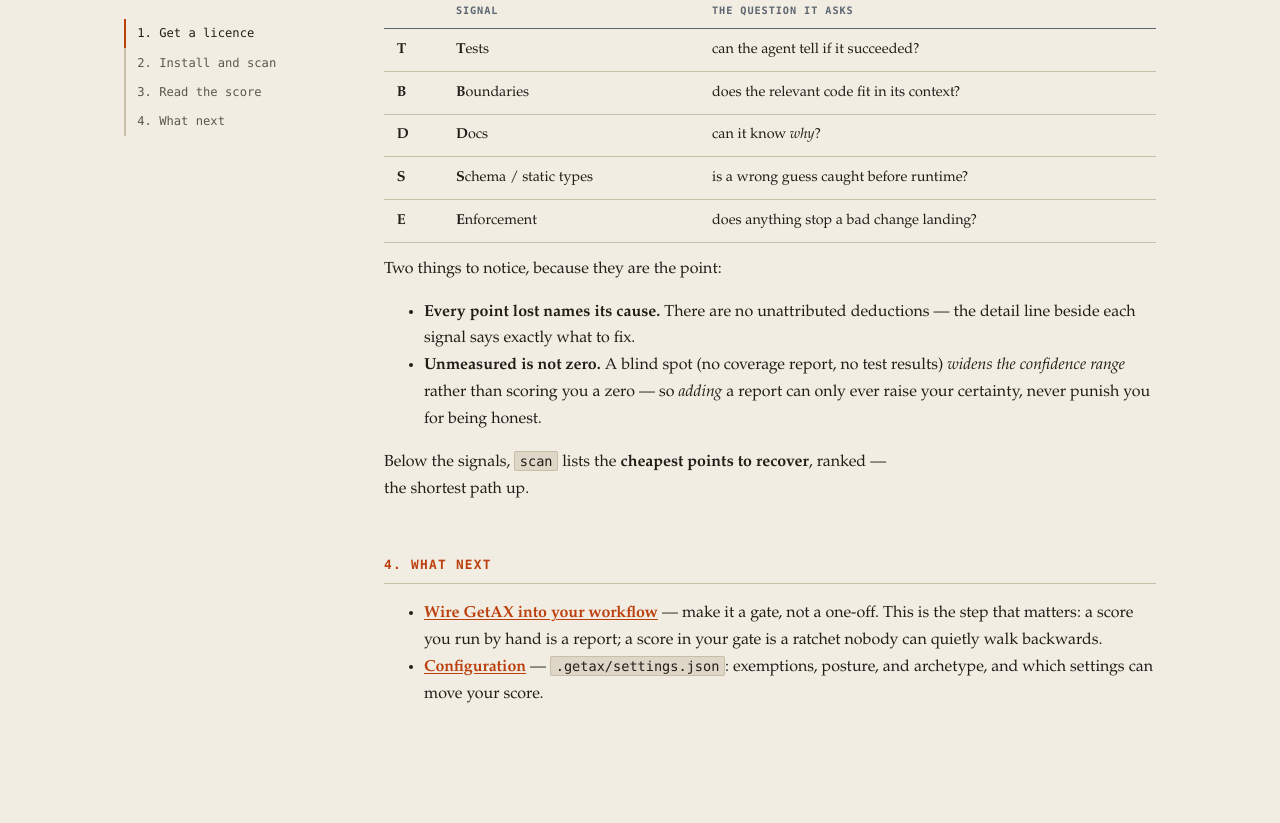
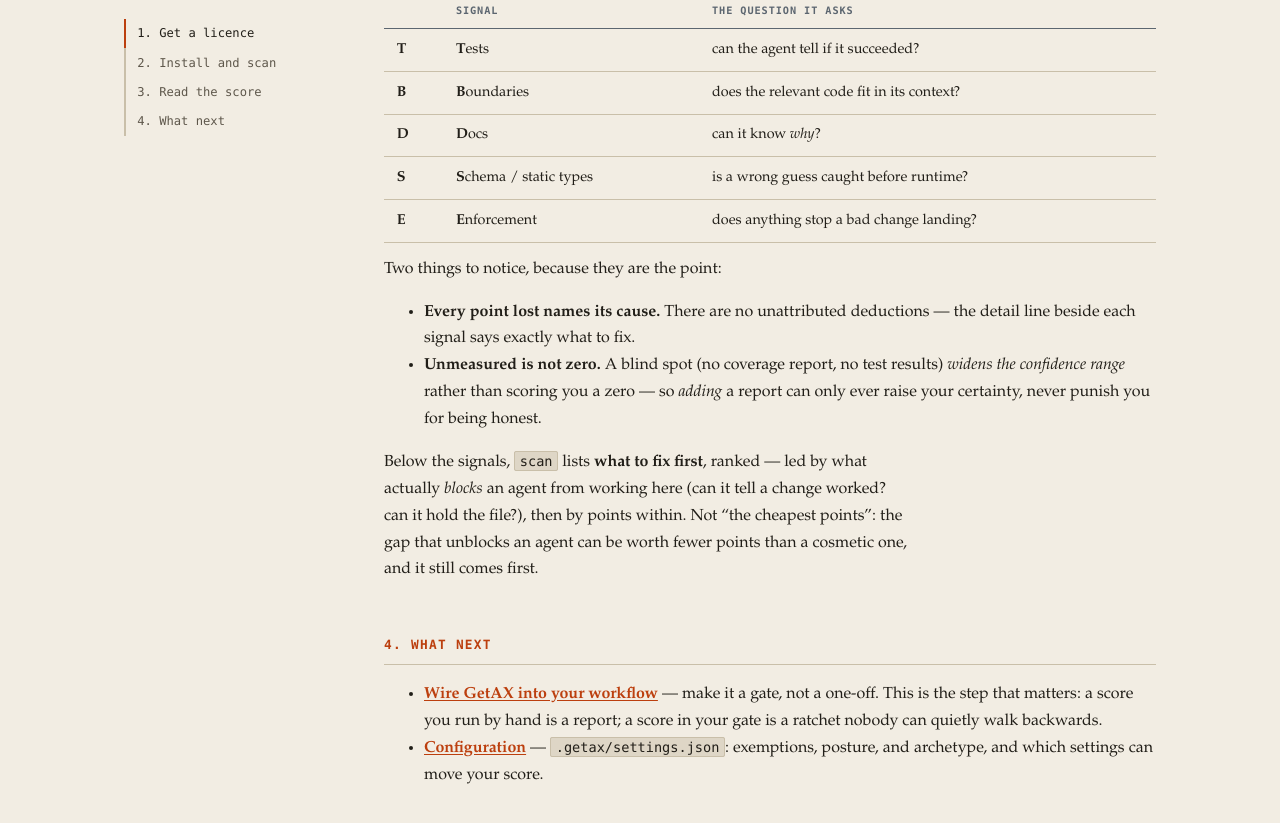
Before and after one commit to marcosbarbero/getax-site, a Jekyll site: the page built from docs/getting-started.md, in a window 1280 px wide and 900 px high, scrolled down 1168 px. Shown: the top 823 px of the window. Built offline with Jekyll 4.4.1, drawn with Linux system fonts in a browser that asks for light colours.

Commit message:
docs: 'what to fix first', not 'cheapest points' — match the shipped ordering
The recovery list now leads with what blocks an agent (ADR-0030 in the CLI),
not raw point-yield, so the doc's 'cheapest points to recover' described old
behaviour. A gap worth fewer points can unblock an agent and rightly come first.

```diff
--- a/docs/getting-started.md
+++ b/docs/getting-started.md
@@ -60,8 +60,10 @@ Two things to notice, because they are the point:
   *widens the confidence range* rather than scoring you a zero — so *adding* a report
   can only ever raise your certainty, never punish you for being honest.
 
-Below the signals, `scan` lists the **cheapest points to recover**, ranked — the
-shortest path up.
+Below the signals, `scan` lists **what to fix first**, ranked — led by what actually
+*blocks* an agent from working here (can it tell a change worked? can it hold the file?),
+then by points within. Not "the cheapest points": the gap that unblocks an agent can be
+worth fewer points than a cosmetic one, and it still comes first.
 
 ## 4. What next
 
```
